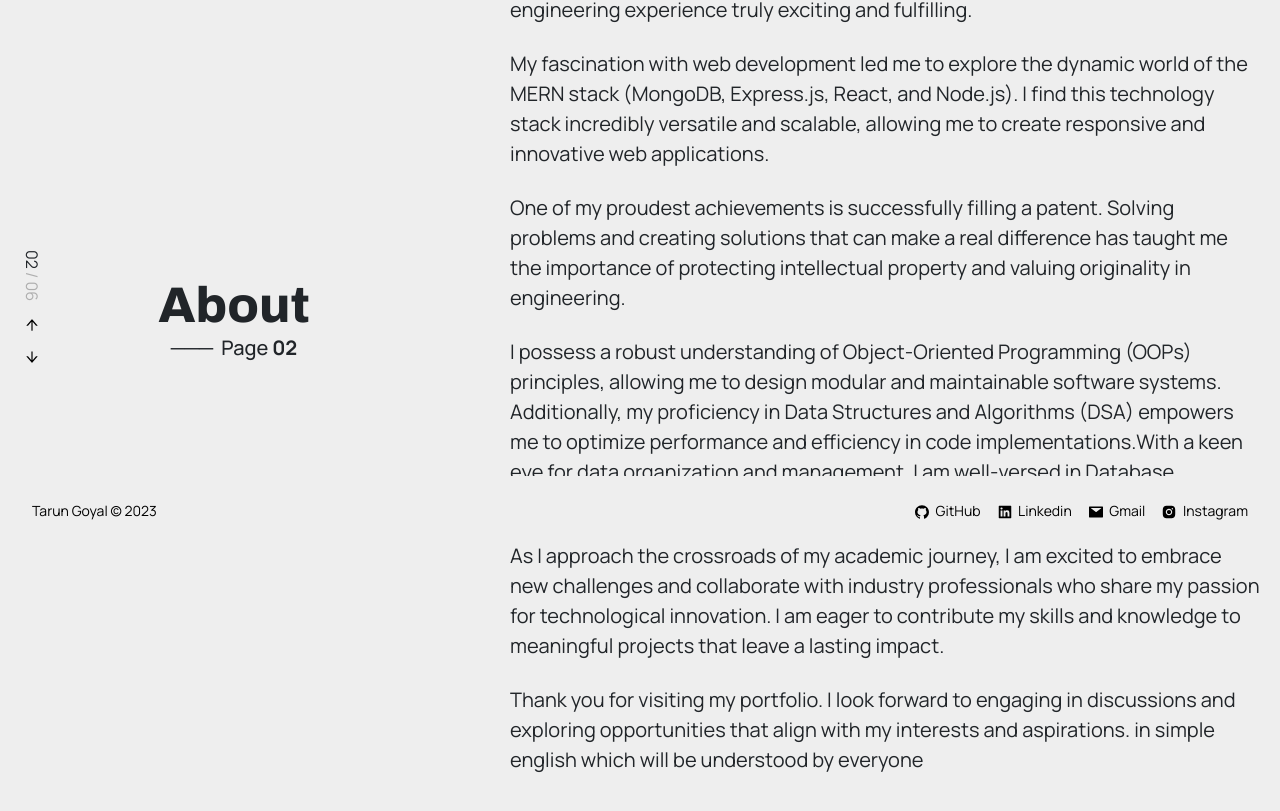
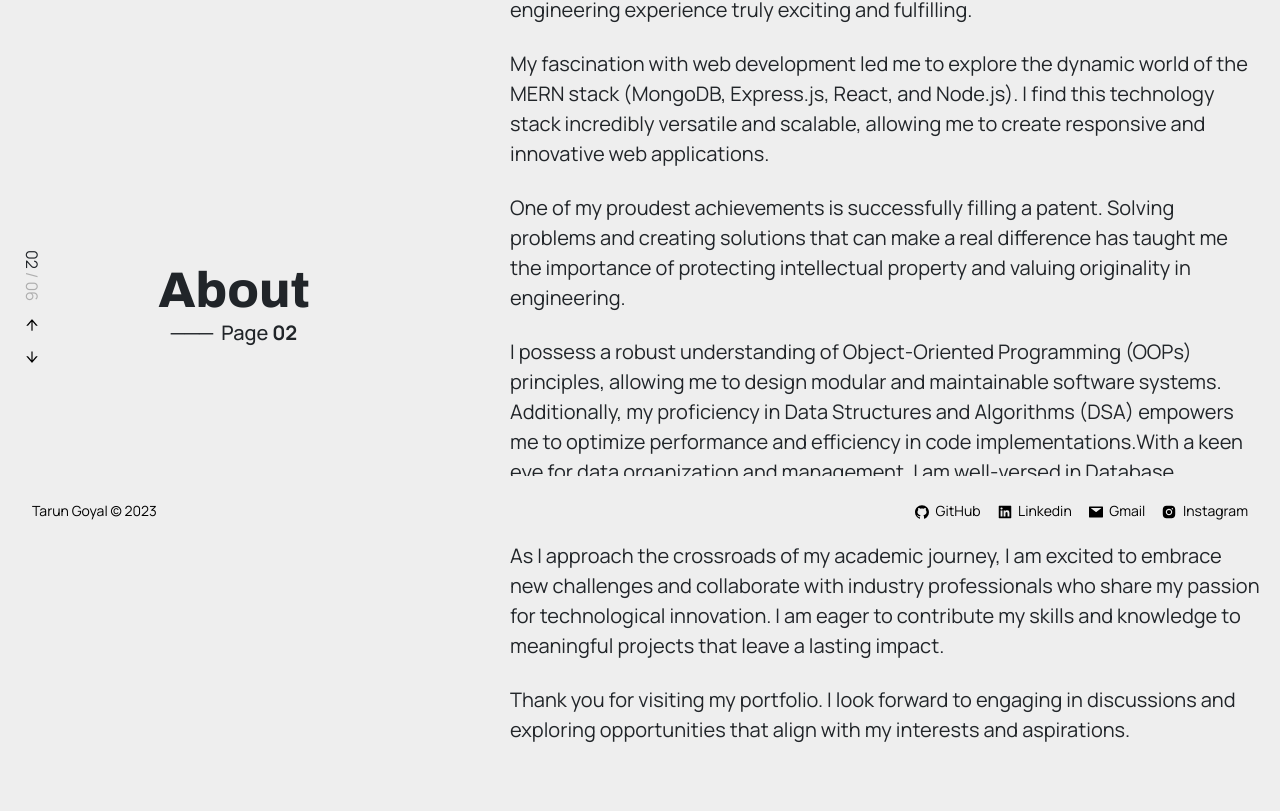
Before and after one commit to tarungoyal0025/portfolio-tar, a React (Create React App) app: page /about in a window 1280 px wide. Shown: the part 255-1066 px from the top of the page. After the commit the page ends 1040 px from the top, so only its background shows below. Built offline with nearby package versions, Linux system fonts and the light colour scheme; a web font is replaced by a local one.

Commit message:
type error

```diff
--- a/src/components/About.jsx
+++ b/src/components/About.jsx
@@ -58,8 +58,7 @@ function About() {
           <p>
             Thank you for visiting my portfolio. I look forward to engaging in
             discussions and exploring opportunities that align with my interests
-            and aspirations. in simple english which will be understood by
-            everyone
+            and aspirations.
           </p>
         </div>
       </Container>
```
